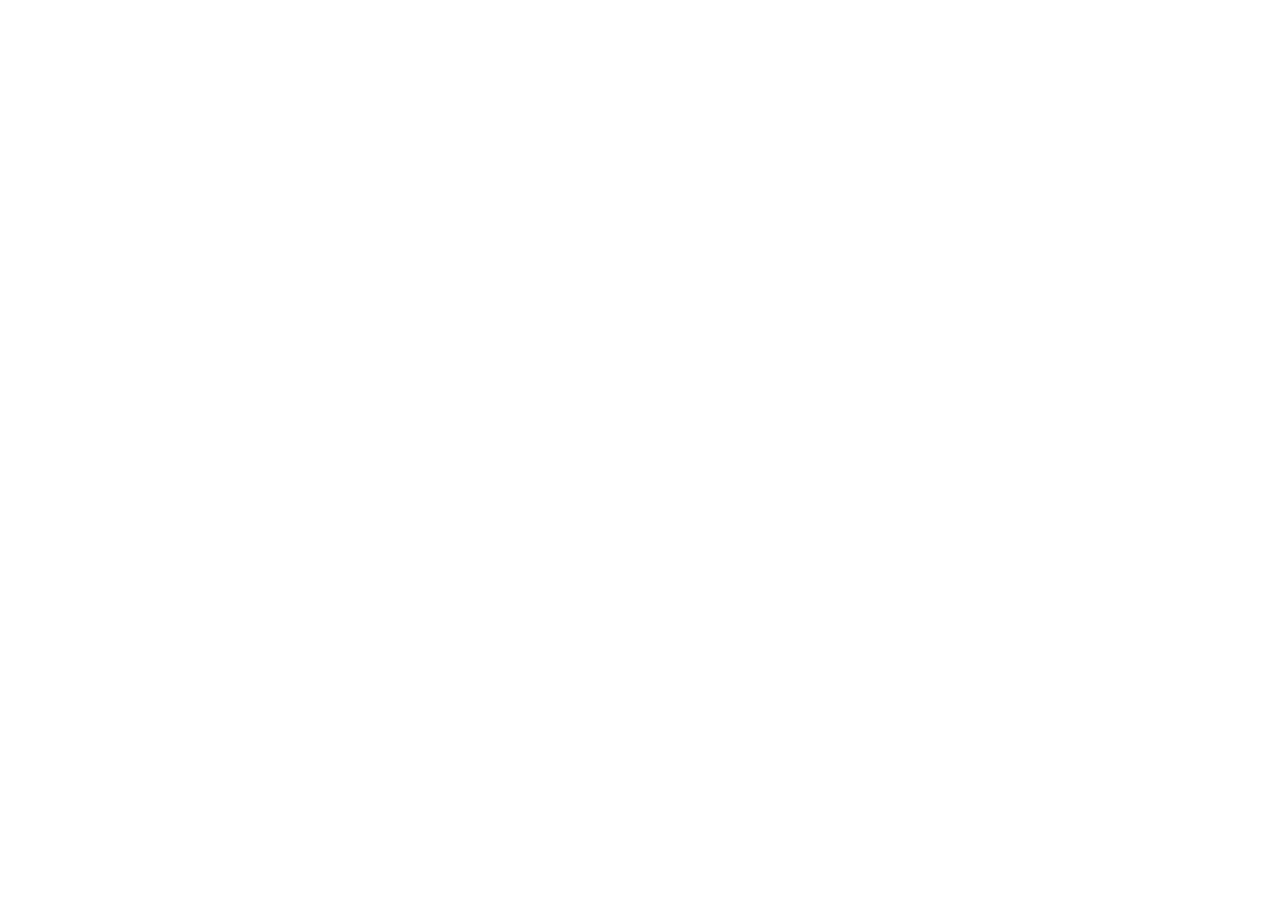
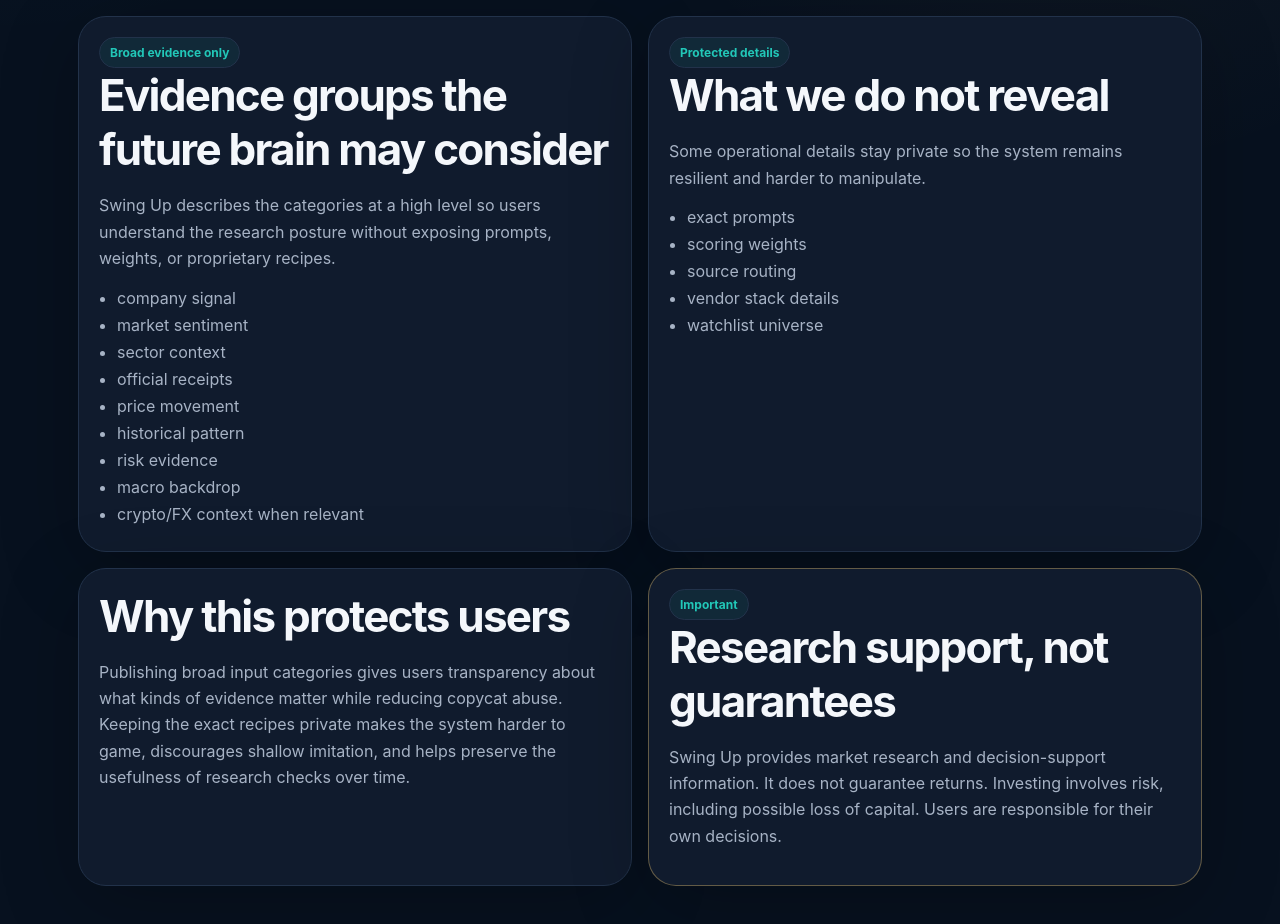
Before and after one commit to Team-AI-Factory/swing-up, a Next.js app: page /ai-input-contract in a window 1280 px wide. Before the commit this address had no page. Shown: the part 600-1524 px from the top of the page. Before the commit the page ends 868 px from the top, so only its background shows below. Built offline with nearby package versions, Linux system fonts and the light colour scheme.

Commit message:
Add AI input contract page

```diff
--- /dev/null
+++ b/app/ai-input-contract/page.tsx
@@ -0,0 +1,29 @@
+const evidenceGroups = [
+  "company signal",
+  "market sentiment",
+  "sector context",
+  "official receipts",
+  "price movement",
+  "historical pattern",
+  "risk evidence",
+  "macro backdrop",
+  "crypto/FX context when relevant",
+];
+
+const hiddenDetails = [
+  "exact prompts",
+  "scoring weights",
+  "source routing",
+  "vendor stack details",
+  "watchlist universe",
+];
+
+const disclaimer = "Swing Up provides market research and decision-support information. It does not guarantee returns. Investing involves risk, including possible loss of capital. Users are responsible for their own decisions.";
+
+export default function AiInputContractPage() {
+  return <div className="page">
+    <section className="hero trust-hero"><div><div className="eyebrow">AI input contract</div><h1>What the Swing Up Brain Looks At</h1><p>Future AI review will consider broad evidence groups together, not one headline in isolation. The goal is to compare a signal against receipts, market context, historical behavior, and risk evidence before it supports any research output.</p></div><div className="card methodology-flow">{evidenceGroups.slice(0, 5).map((group, index) => <div className="metric" key={group}><span>Input group {index + 1}</span><strong>{group}</strong></div>)}</div></section>
+    <section className="grid two trust-section"><article className="card"><span className="badge">Broad evidence only</span><h2>Evidence groups the future brain may consider</h2><p>Swing Up describes the categories at a high level so users understand the research posture without exposing prompts, weights, or proprietary recipes.</p><ul className="receipts">{evidenceGroups.map((group) => <li key={group}>{group}</li>)}</ul></article><article className="card"><span className="badge">Protected details</span><h2>What we do not reveal</h2><p>Some operational details stay private so the system remains resilient and harder to manipulate.</p><ul className="receipts">{hiddenDetails.map((detail) => <li key={detail}>{detail}</li>)}</ul></article></section>
+    <section className="grid two trust-section"><article className="card"><h2>Why this protects users</h2><p>Publishing broad input categories gives users transparency about what kinds of evidence matter while reducing copycat abuse. Keeping the exact recipes private makes the system harder to game, discourages shallow imitation, and helps preserve the usefulness of research checks over time.</p></article><article className="card risk-callout"><span className="badge">Important</span><h2>Research support, not guarantees</h2><p>{disclaimer}</p></article></section>
+  </div>;
+}
```
